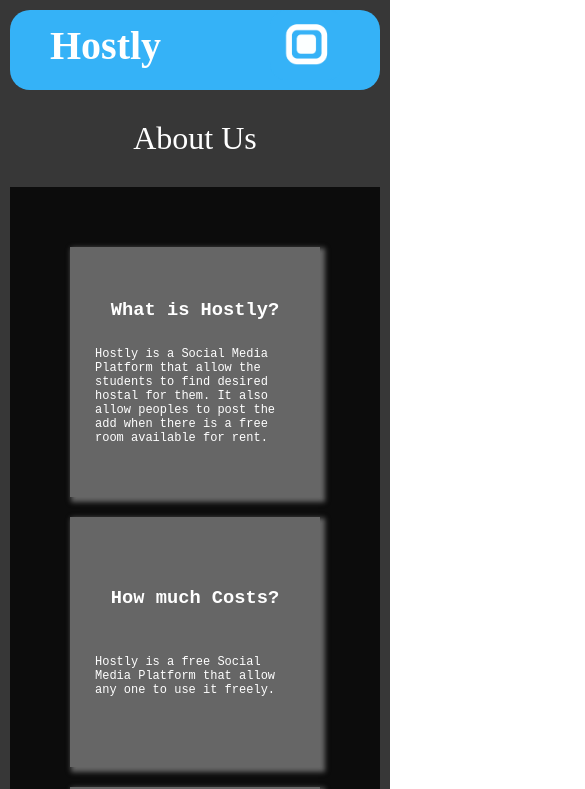
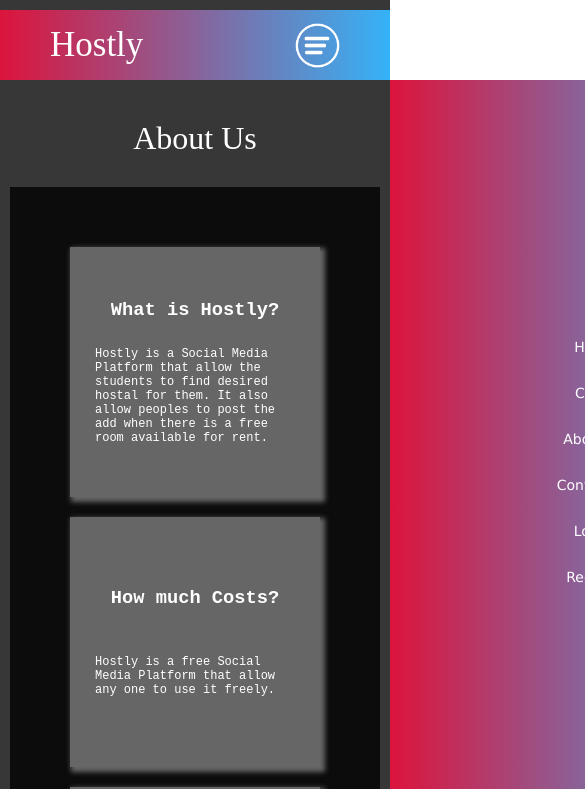
Before and after one commit to Muhammad-Ahsan-p/hostly, a React (Create React App) app: page /about in a window 390 px wide. Shown: the top 789 px of the page, 585 px wide, since content can reach past the window. Built offline with nearby package versions, Linux system fonts and the light colour scheme; no server answers.

Commit message:
Redesigned and modifed Nav Bar is added. New color scheme, icon, transions are added in Nav Bar.

```diff
--- a/src/components/navComponent.jsx
+++ b/src/components/navComponent.jsx
@@ -1,12 +1,12 @@
 import React, { Component } from "react";
 import { Link } from "react-router-dom";
 import auth from "../services/authSerivce";
-import "../colors.css";
 import "./styles/navbar.css";
 
 class NavBar extends Component {
   state = {
     unwrappedClass: false,
+    rotate:false,
   };
 
   componentDidMount() {
@@ -16,49 +16,50 @@ class NavBar extends Component {
   render() {
     const { user } = this.state;
     return (
-      <div className="bgBlue navContainer">
-        <div className="banner">
-          <h1 className="fgWhite fontFamily title">Hostly</h1>
+      <div className="navContainer">
+
+          <h1 className="title">Hostly</h1>
           <div
-            className="icon"
+            className={"icon" +(this.state.rotate ? " rotate" : "")}
             onClick={(event) => {
               this.setState({ unwrappedClass: !this.state.unwrappedClass });
+              this.setState({ rotate:!this.state.rotate})
             }}
-          ></div>
-        </div>
+          >
+          </div>
         <div
           className={
-            "menu bgBlue" + (this.state.unwrappedClass ? " unwrap" : "")
+            "menu" + (this.state.unwrappedClass ? " unwrap" : "")
           }
         >
           {user && (
-            <Link className="menuButton fgWhite" to="/profile">
+            <Link className="menuButton" to="/profile">
               {user.name}
             </Link>
           )}
-          <Link className="menuButton fgWhite" to="/home">
+          <Link className="menuButton" to="/home">
             Home
           </Link>
-          <Link className="menuButton fgWhite" to="/chat">
+          <Link className="menuButton" to="/chat">
             Chats
           </Link>
-          <Link className="menuButton fgWhite" to="/about">
+          <Link className="menuButton" to="/about">
             About Us
           </Link>
-          <Link className="menuButton fgWhite" to="/contact">
+          <Link className="menuButton" to="/contact">
             Contact Us
           </Link>
           {user && (
-            <Link className="menuButton fgWhite" to="/logout">
+            <Link className="menuButton" to="/logout">
               Log Out
             </Link>
           )}
           {!user && (
             <React.Fragment>
-              <Link className="menuButton fgWhite" to="/login">
+              <Link className="menuButton" to="/login">
                 Log In
               </Link>
-              <Link className="menuButton fgWhite" to="/register">
+              <Link className="menuButton" to="/register">
                 Register
               </Link>
             </React.Fragment>
--- a/src/components/styles/navbar.css
+++ b/src/components/styles/navbar.css
@@ -1,70 +1,96 @@
+
+/*-------------All colors of the Nav Bar---------------*/
+:root{
+  --color-1:crimson;
+  --color-2:#35b2f7ff;
+  --color-3:white;
+
+}
+/*--------------All Fonts of the Nav Bar---------------*/
+:root{
+  --font-1:"Segoe Script";
+  --font-2:Verdana, Geneva, Tahoma, sans-serif;
+}
+
+/*---------CSS of the Nav Bar Starts Here--------------*/
+*{
+  overflow: hidden;
+}
 .navContainer {
   width: 100%;
-  height: 80px;
-  border-radius: 20px;
+  height: 70px;
   display: flex;
-  justify-content: space-between;
+  justify-content: space-evenly;
   align-items: center;
+  background: linear-gradient(90deg, var(--color-1) ,var(--color-2));
+  margin: 10px 0;
 }
 
 .title {
-  font-weight: bold;
-  font-size: 40px;
+  font-weight: 500;
+  font-size: 35px;
+  color: var(--color-3);
+  font-family: var(--font-1);
 }
 
 .icon {
   display: none;
-  background-image: url("../../logo.png");
+  background-image: url("../../icon.png");
   background-size: cover;
-  width: 50px;
-  height: 50px;
 }
 
 .menu {
-  border-radius: 0 0 20px 20px;
   display: flex;
   justify-content: space-evenly;
-  width: 400px;
+  width: 450px;
   z-index: 2;
-}
-.banner {
-  align-items: center;
-  display: flex;
-  justify-content: space-between;
-  padding: 0 40px 0 40px;
+  background-color: transparent;
 }
 .menuButton {
   text-decoration: none;
+  color: var(--color-3);
+  font-family:var(--font-2);
+  font-size: 14px;
+  font-weight: 500;
 }
 
-@media only screen and (max-width: 780px) {
-  .navContainer {
-    flex-direction: column;
-    position: relative;
-  }
-  .banner {
-    width: 100%;
+/*-----------Media Quries of the Nav Bar---------------*/
+@media screen and (max-width: 780px) {
+  .navContainer{
+    justify-content: space-between;
+    padding:0 50px;
   }
   .menu {
-    padding: 10px 30px 30px 30px;
+    padding-bottom: 80px;
     width: 100%;
-    display: none;
-    position: relative;
-    bottom: 10px;
+    height: 100vh;
+    position: absolute;
+    top: 80px;
+    background:linear-gradient(90deg, var(--color-1), var(--color-2));
+    display: flex;
+    flex-direction: column;
+    align-items: center;
+    justify-content: center;
+    right: -100%;
+    transition: all 0.5s ease-in;
   }
   .icon {
     display: block;
-    width: 70px;
-    height: 70px;
+    width: 45px;
+    height: 45px;
+    transform: rotate(0deg);
+    transition: all 0.5s ease-in;
+  }
+  .rotate{
+    transform: rotate(90deg);
   }
   .unwrap {
-    height: 400px;
-    display: flex;
-    flex-direction: column;
-    justify-content: space-evenly;
+    right: 0;
   }
   .menuButton {
     margin-left: 20px;
     padding: 15px;
   }
 }
+
+/*-----------CSS of the Nav Bar Ends Here---------------*/
--- a/src/screens/styles/about.css
+++ b/src/screens/styles/about.css
@@ -6,7 +6,6 @@
 .about {
   width: 100%;
   min-height: 100vh;
-  padding: 10px;
   display: flex;
   flex-direction: column;
   align-items: center;
--- a/src/screens/styles/chat.css
+++ b/src/screens/styles/chat.css
@@ -1,5 +1,4 @@
 .chatContainter {
-  padding: 10px;
   height: max-content;
   width: 100%;
   min-height: 100vh;
--- a/src/screens/styles/home.css
+++ b/src/screens/styles/home.css
@@ -5,10 +5,9 @@
 }
 
 .homeContainer {
-  width: 100vw;
+  width: 100%;
   height: 100vh;
-  padding: 10px;
-  overflow-x: hidden;
+  overflow: hidden;
 }
 .homeSection {
   width: 100%;
```
Also changed, not shown: src/icon.png (added).
